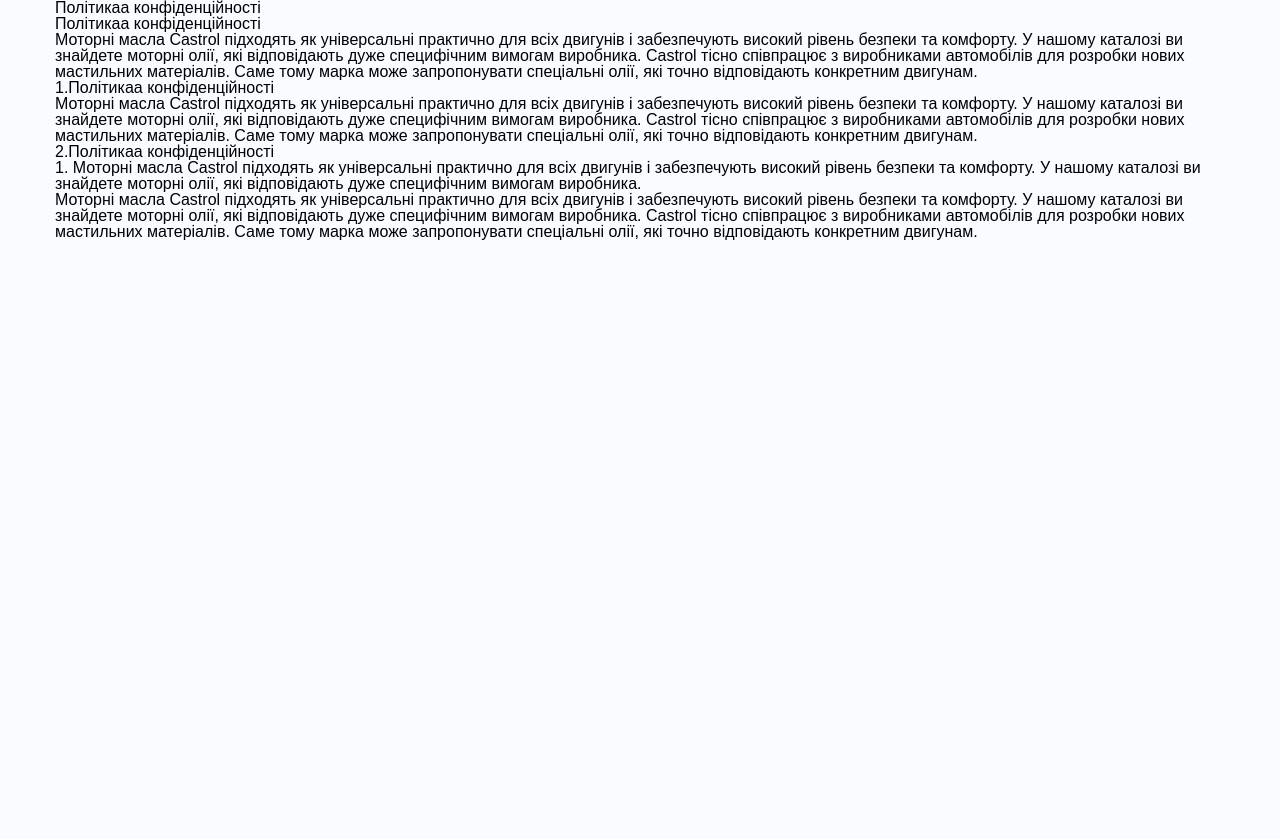
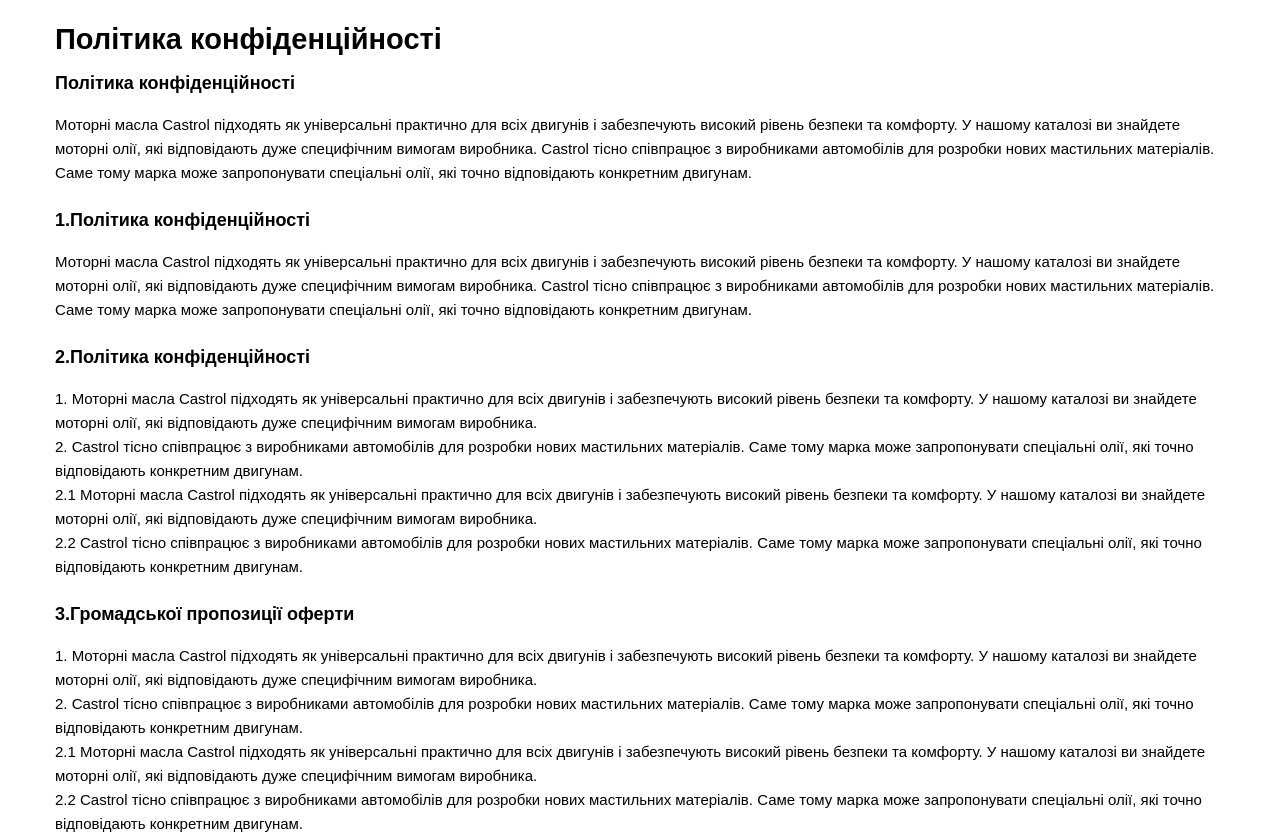
Before and after one commit to OleksandrShyrokopoias/shop, a website: page app/privacy.html in a window 1280 px wide. Shown: the top 839 px of the page. Before the commit the page ends 800 px from the top, so only its background shows below. Drawn offline with nearby package versions, Linux system fonts and the light colour scheme.

Commit message:
pivacy--last

```diff
--- a/app/privacy.html
+++ b/app/privacy.html
@@ -73,67 +73,43 @@
             </div>
         </header> -->
         <main>
+            <section class="privacy">
                  <div class="container">
-                <h1 class="privacy__title">Політикаа конфіденційності</h1>
-                <ul class="privacy__list">
-                    <li class="privacy__list-item">
-                         <h2 class="privacy__undertitle">Політикаа конфіденційності</h2>
+                <div class="privacy__wrapper">
+                    <h1 class="privacy__title">Політика конфіденційності</h1>
+                <h2 class="privacy__subtitle">Політика конфіденційності</h2>
                 <p class="privacy__text">
                     Моторні масла Castrol підходять як універсальні практично для всіх двигунів і забезпечують високий рівень безпеки та комфорту. У нашому каталозі ви знайдете моторні олії, які відповідають дуже специфічним вимогам виробника. Castrol тісно співпрацює з виробниками автомобілів для розробки нових мастильних матеріалів. Саме тому марка може запропонувати спеціальні олії, які точно відповідають конкретним двигунам.
                 </p>
-                    </li>
-                    <li class="privacy__list-item">
-                         <h2 class="privacy__undertitle">1.Політикаа конфіденційності</h2>
+                <h2 class="privacy__subtitle">1.Політика конфіденційності</h2>
                 <p class="privacy__text">
                     Моторні масла Castrol підходять як універсальні практично для всіх двигунів і забезпечують високий рівень безпеки та комфорту. У нашому каталозі ви знайдете моторні олії, які відповідають дуже специфічним вимогам виробника. Castrol тісно співпрацює з виробниками автомобілів для розробки нових мастильних матеріалів. Саме тому марка може запропонувати спеціальні олії, які точно відповідають конкретним двигунам.
                 </p>
-                    </li>
-                    <li class="privacy__list-item">
-                         <h2 class="privacy__undertitle">2.Політикаа конфіденційності</h2>
-                         <ul class="privacy__list-item-main">
-                            <li class="privacy__item-main-element">
+                <h2 class="privacy__subtitle">2.Політика конфіденційності</h2>
                 <p class="privacy__text">
-                                    1. Моторні масла Castrol підходять як універсальні практично для всіх двигунів і забезпечують високий рівень безпеки та комфорту. У нашому каталозі ви знайдете моторні олії, які відповідають дуже специфічним вимогам виробника.
+                    1. Моторні масла Castrol підходять як універсальні практично для всіх двигунів і забезпечують високий рівень безпеки та комфорту. У нашому каталозі ви знайдете моторні олії, які відповідають дуже специфічним вимогам виробника.<br>
+                    2. Castrol тісно співпрацює з виробниками автомобілів для розробки нових мастильних матеріалів. Саме тому марка може запропонувати спеціальні олії, які точно відповідають конкретним двигунам.<br>
+                    2.1 Моторні масла Castrol підходять як універсальні практично для всіх двигунів і забезпечують високий рівень безпеки та комфорту. У нашому каталозі ви знайдете моторні олії, які відповідають дуже специфічним вимогам виробника.<br>
+                    2.2 Castrol тісно співпрацює з виробниками автомобілів для розробки нових мастильних матеріалів. Саме тому марка може запропонувати спеціальні олії, які точно відповідають конкретним двигунам.
                 </p>
-                            </li>
-                            <li class="privacy__item-main-element">
-                                <ul class="privacy__list-subelement">
-                                    <li class="privacy__list-subelement-item">
+                <h2 class="privacy__subtitle">3.Громадської пропозиції оферти</h2>
+                <p class="privacy__text">
+                    1. Моторні масла Castrol підходять як універсальні практично для всіх двигунів і забезпечують високий рівень безпеки та комфорту. У нашому каталозі ви знайдете моторні олії, які відповідають дуже специфічним вимогам виробника.<br>
+                    2. Castrol тісно співпрацює з виробниками автомобілів для розробки нових мастильних матеріалів. Саме тому марка може запропонувати спеціальні олії, які точно відповідають конкретним двигунам.<br>
+                    2.1 Моторні масла Castrol підходять як універсальні практично для всіх двигунів і забезпечують високий рівень безпеки та комфорту. У нашому каталозі ви знайдете моторні олії, які відповідають дуже специфічним вимогам виробника.<br>
+                    2.2 Castrol тісно співпрацює з виробниками автомобілів для розробки нових мастильних матеріалів. Саме тому марка може запропонувати спеціальні олії, які точно відповідають конкретним двигунам.
+                </p>
+                </div>
+            </div>
+            </section>
 
-                                    </li>
-                                </ul>
-
-                            </li>
-
-
-
-
-                    <!-- 2. Castrol тісно співпрацює з виробниками автомобілів для розробки нових мастильних матеріалів. Саме тому марка може запропонувати спеціальні олії, які точно відповідають конкретним двигунам.<br>
-                     2.1 Моторні масла Castrol підходять як універсальні практично для всіх двигунів і забезпечують високий рівень безпеки та комфорту. У нашому каталозі ви знайдете моторні олії, які відповідають дуже специфічним вимогам виробника.
-                     2.2 Castrol тісно співпрацює з виробниками автомобілів для розробки нових мастильних матеріалів. Саме тому марка може запропонувати спеціальні олії, які точно відповідають конкретним двигунам. -->
-
-                         </ul>
-                         <p class="privacy__text">
-                            Моторні масла Castrol підходять як універсальні практично для всіх двигунів і забезпечують високий рівень безпеки та комфорту. У нашому каталозі ви знайдете моторні олії, які відповідають дуже специфічним вимогам виробника. Castrol тісно співпрацює з виробниками автомобілів для розробки нових мастильних матеріалів. Саме тому марка може запропонувати спеціальні олії, які точно відповідають конкретним двигунам.
-                        </p>
-                    </li>
-                </ul>
-
-
-
-                <!-- <p class="privacy__text">
-                    Моторні масла Castrol підходять як універсальні практично для всіх двигунів і забезпечують високий рівень безпеки та комфорту. У нашому каталозі ви знайдете моторні олії, які відповідають дуже специфічним вимогам виробника. Castrol тісно співпрацює з виробниками автомобілів для розробки нових мастильних матеріалів. Саме тому марка може запропонувати спеціальні олії, які точно відповідають конкретним двигунам.
-                </p>
-                <h2 class="privacy__undertitle">2.Політикаа конфіденційності</h2>
-
-            </div>
         </main>
         <footer class="footer">
             <div class="footer__top">
                 <div class="container">
                     <div class="footer__top-wrapper">
                         <div class="footer__social">
-                            <a href="#" class="footer__logo">
+                            <a href="index.html" class="footer__logo">
                                 <img src="images/footer-logo.png" alt="logo">
                             </a>
                             <p class="footer__social-title">Ми в соціальных мережах</p>
--- a/app/scss/style.scss
+++ b/app/scss/style.scss
@@ -356,6 +356,34 @@
 	text-align: center;
 	background-color: #000;
 }
+.privacy {
+	padding: 27px 0;
+	background-color: #fff;
+}
+.privacy__title {
+	margin-bottom: 20px;
+	color: #000;
+	font-size: 29px;
+	line-height: 24px;
+	font-weight: bold;
+	font-family: 'ProximaNova-Semibold', sans-serif;
+}
+.privacy__subtitle {
+	margin-bottom: 18px;
+	color: #000;
+	font-size: 18px;
+	line-height: 24px;
+	font-weight: bold;
+	font-family: 'ProximaNova-Semibold', sans-serif;
+}
+.privacy__text {
+	margin-bottom: 23px;
+	color: #000;
+	font-size: 15px;
+	line-height: 24px;
+	font-weight: 400;
+	font-family: 'ProximaNova-Semibold', sans-serif;
+}
 
 
 
```
Also changed, not shown: app/css/style.min.css. Lines whose indentation alone changed are shown as unchanged.
